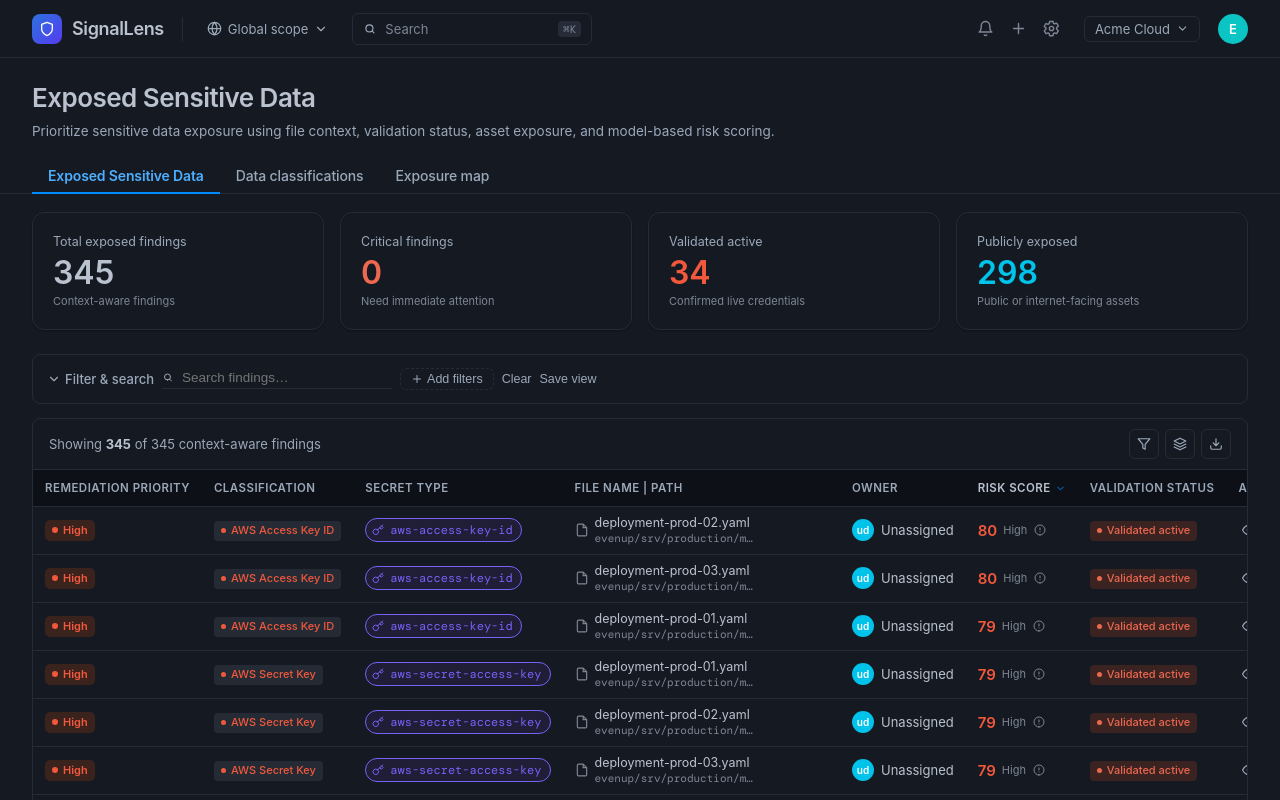
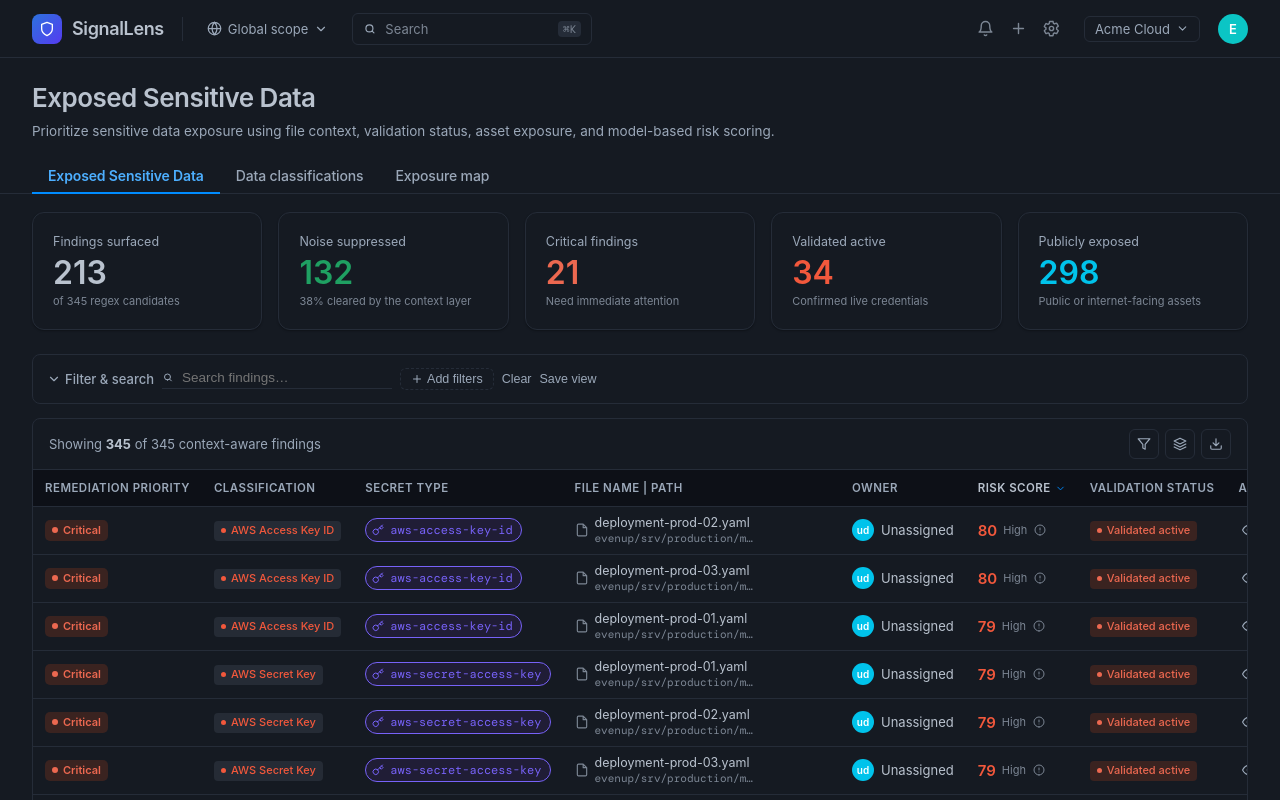
Before and after one commit to eladdamti100/upwind-context-scanner, a React (Vite) app: page / in a window 1280 px wide. Built offline with nearby package versions, Linux system fonts and the light colour scheme; a web font is replaced by a local one.

Commit message:
feat: integrate DomainRulesBanner to display suppression reasons in DetailDrawer and RiskPopover; enhance SummaryCards with surfaced and suppressed findings metrics

```diff
--- a/src/components/findings/DetailDrawer.tsx
+++ b/src/components/findings/DetailDrawer.tsx
@@ -11,6 +11,7 @@
 import { useStore } from '../../state/StoreContext';
 import { Icon } from '../common/Icon';
 import { SeverityBadge } from '../common/SeverityBadge';
+import { DomainRulesBanner } from './DomainRulesBanner';
 
 // Inject keyframes once into document head (no-op if already present)
 function ensureSlideKeyframes() {
@@ -369,6 +370,7 @@
         {/* ── 5. Score breakdown ────────────────────────────────────────── */}
         <Section>
           <SectionLabel>Score breakdown</SectionLabel>
+          <DomainRulesBanner finding={sel} />
           <div style={{ display: 'flex', flexDirection: 'column', gap: 8 }}>
             {breakdown.map(row => (
               <div key={row.label}>
--- /dev/null
+++ b/src/components/findings/DomainRulesBanner.tsx
@@ -0,0 +1,39 @@
+// DomainRulesBanner.tsx — shows when the DomainRulesAgent (the post-regex
+// structural/semantic filter) hard-suppressed a candidate, with the named cause.
+// Rendered in the risk-breakdown surfaces (DetailDrawer + RiskPopover). Inline
+// styles + CSS vars only; never displays a full secret value.
+import type { Finding } from '../../types';
+
+export function DomainRulesBanner({ finding }: { finding: Finding }) {
+  if (!finding.suppressedByAgent) return null;
+  const reason = finding.suppressReason ?? 'failed structural / semantic validation';
+
+  return (
+    <div
+      role="note"
+      aria-label="DomainRulesAgent suppression"
+      style={{
+        display: 'flex',
+        alignItems: 'flex-start',
+        gap: 8,
+        padding: '8px 10px',
+        marginBottom: 14,
+        borderRadius: 6,
+        border: '1px solid var(--severity-safe)',
+        background: 'var(--severity-safe-bg, rgba(34,197,94,0.10))',
+      }}
+    >
+      <span style={{ color: 'var(--severity-safe)', flexShrink: 0, lineHeight: 1.4, fontSize: 12 }}>
+        ⛉
+      </span>
+      <div style={{ display: 'flex', flexDirection: 'column', gap: 2 }}>
+        <span style={{ fontSize: 11.5, fontWeight: 600, color: 'var(--severity-safe)' }}>
+          Suppressed by DomainRulesAgent
+        </span>
+        <span style={{ fontSize: 12, color: 'var(--text-secondary)', lineHeight: 1.45 }}>
+          {reason}
+        </span>
+      </div>
+    </div>
+  );
+}
--- a/src/components/findings/RiskPopover.tsx
+++ b/src/components/findings/RiskPopover.tsx
@@ -8,6 +8,7 @@
 import { buildBreakdown } from '../../lib/scoring';
 import { useStore } from '../../state/StoreContext';
 import { Icon } from '../common/Icon';
+import { DomainRulesBanner } from './DomainRulesBanner';
 
 export function RiskPopover() {
   const { state, dispatch } = useStore();
@@ -103,6 +104,9 @@
           </span>
         </div>
 
+        {/* DomainRulesAgent suppression banner (when applicable) */}
+        <DomainRulesBanner finding={f} />
+
         {/* Breakdown bars */}
         <div style={{ display: 'flex', flexDirection: 'column', gap: 10, marginBottom: 16 }}>
           {breakdown.map(bar => (
--- a/src/components/findings/SummaryCards.tsx
+++ b/src/components/findings/SummaryCards.tsx
@@ -42,6 +42,13 @@
 
   const totalCount = FINDINGS.length;
 
+  // Noise the context layer silenced vs. the real findings it surfaces.
+  const suppressedCount = FINDINGS.filter(
+    (f) => effPriority(f, sensitivity) === 'suppressed',
+  ).length;
+  const surfacedCount = totalCount - suppressedCount;
+  const reductionPct = totalCount ? Math.round((100 * suppressedCount) / totalCount) : 0;
+
   const criticalCount = FINDINGS.filter(
     (f) => effPriority(f, sensitivity) === 'critical',
   ).length;
@@ -58,16 +65,22 @@
     <div
       style={{
         display: 'grid',
-        gridTemplateColumns: 'repeat(4, 1fr)',
+        gridTemplateColumns: 'repeat(auto-fit, minmax(200px, 1fr))',
         gap: 16,
         marginBottom: 24,
       }}
     >
       <Card
-        label="Total exposed findings"
-        value={totalCount}
+        label="Findings surfaced"
+        value={surfacedCount}
         color="var(--text-primary)"
-        helper="Context-aware findings"
+        helper={`of ${totalCount} regex candidates`}
+      />
+      <Card
+        label="Noise suppressed"
+        value={suppressedCount}
+        color="var(--severity-safe)"
+        helper={`${reductionPct}% cleared by the context layer`}
       />
       <Card
         label="Critical findings"
--- a/src/data/evenup.ts
+++ b/src/data/evenup.ts
@@ -6,6 +6,7 @@
 // fields are absent from the input JSON; masked_value already contains
 // glyphs (e.g. "E****", "claims@****************").
 // ============================================================================
+/// <reference types="vite/client" />
 
 import type {
   Finding,
@@ -20,8 +21,10 @@
   AccessScope,
   ValidationStatus,
   AssetCriticality,
+  FindingContextObject,
+  Sensitivity,
 } from '../types';
-import { extractFeatures } from '../lib/features';
+import { extractFeatures, buildCorpusStats } from '../lib/features';
 import { evaluateRules } from '../lib/rules';
 import { mockLightGBM } from '../lib/lgbm';
 import {
@@ -107,6 +110,35 @@
 
 const RAW = rawFindings as unknown as RawFinding[];
 const RAW_ASSETS = rawAssets as unknown as RawAsset[];
+
+// ---- Offline SLM predictions (DSPM Semantic Guardrail) ----------------------
+// The async SLM layer (src/lib/lgbm.ts) runs offline via scripts/enrich-slm.ts
+// and writes DB/slm-predictions.json. The live (synchronous) pipeline reads
+// those verdicts here and uses the SLM's secret_probability in place of the
+// mock LightGBM probability when a prediction exists for a finding.
+//
+// DB/ is gitignored generator output, so we load it DEFENSIVELY with
+// import.meta.glob: when the file is absent (fresh checkout / CI), the glob
+// resolves to an empty map and every finding falls back to the mock — the build
+// never breaks and live scoring is unchanged.
+interface SlmPredictionRow {
+  finding_id: string;
+  secret_probability: number;
+  model_classification: string;
+  reason: string;
+  model: string;
+}
+const slmPredictionModules = import.meta.glob<{ default: SlmPredictionRow[] }>(
+  '../../DB/slm-predictions.json',
+  { eager: true },
+);
+const SLM_PREDICTIONS: Record<string, SlmPredictionRow> = (() => {
+  const map: Record<string, SlmPredictionRow> = {};
+  for (const mod of Object.values(slmPredictionModules)) {
+    for (const row of mod.default ?? []) map[row.finding_id] = row;
+  }
+  return map;
+})();
 
 // ---- Mapping helpers ---------------------------------------------------------
 
@@ -226,25 +258,13 @@
 
 // ---- Build FINDINGS ---------------------------------------------------------
 
-export const FINDINGS: Finding[] = RAW.map((raw, i) => {
-  const { file, candidate, regex, local_context, scan_metadata, ground_truth: gt } = raw;
-
-  const vertical = toVertical(scan_metadata.customer_vertical);
-  const regexConf = regexNum(regex.regex_confidence);
-  const detectedType = toDetectedType(gt, candidate);
-  const displayName = toDisplayName(detectedType, candidate.detected_type);
-  const category = toCategory(candidate.detected_type, gt.label);
-
-  // Look up asset
-  const asset = ASSET_MAP[gt.asset_id];
-  const assetCtx = {
-    storageExposure: toExposure(asset?.storage_exposure ?? gt.storage_exposure),
-    assetCriticality: toCriticality(asset?.asset_criticality ?? gt.asset_criticality),
-    cloudProvider: toCloud(asset?.cloud_provider ?? 'aws'),
-  };
-
-  // Build FindingContextObject (camelCase)
-  const ctx = {
+// Build the masked FindingContextObject (camelCase) from a raw record. Hoisted
+// so the full set of contexts can be assembled once before scoring — that lets
+// us compute repo-wide pattern frequency (buildCorpusStats) across every
+// candidate and thread it back into per-finding feature extraction.
+function buildContext(raw: RawFinding): FindingContextObject {
+  const { file, candidate, regex, local_context, scan_metadata } = raw;
+  return {
     findingId: raw.finding_id,
     file: {
       fileName: file.file_name,
@@ -268,7 +288,7 @@
     regex: {
       ruleId: regex.rule_id,
       ruleSource: regex.rule_source,
-      regexConfidence: regexConf,
+      regexConfidence: regexNum(regex.regex_confidence),
     },
     localContext: {
       lineTextMasked: local_context.line_text_masked,
@@ -276,8 +296,8 @@
       nextLinesMasked: [],
     },
     scanMetadata: {
-      sensitivityMode: (scan_metadata.sensitivity_mode || 'balanced') as Finding['activity'] extends never ? never : 'strict' | 'balanced' | 'flexible',
-      customerVertical: vertical,
+      sensitivityMode: (scan_metadata.sensitivity_mode || 'balanced') as Sensitivity,
+      customerVertical: toVertical(scan_metadata.customer_vertical),
       enabledRulePacks: scan_metadata.enabled_rule_packs,
     },
     // Bridge the Go-computed structural verdicts (signals-bridge). These are the
@@ -295,13 +315,48 @@
         }
       : undefined,
   };
+}
+
+// Assemble every masked context once, then compute the global structural-pattern
+// frequency map across the whole corpus. Threaded into extractFeatures below so
+// the frequency/pattern features are active on the live dashboard path.
+const CONTEXTS: FindingContextObject[] = RAW.map(buildContext);
+const CORPUS_STATS = buildCorpusStats(CONTEXTS);
+
+export const FINDINGS: Finding[] = RAW.map((raw, i) => {
+  const { file, candidate, regex, scan_metadata, ground_truth: gt } = raw;
+
+  const vertical = toVertical(scan_metadata.customer_vertical);
+  const regexConf = regexNum(regex.regex_confidence);
+  const detectedType = toDetectedType(gt, candidate);
+  const displayName = toDisplayName(detectedType, candidate.detected_type);
+  const category = toCategory(candidate.detected_type, gt.label);
+
+  // Look up asset
+  const asset = ASSET_MAP[gt.asset_id];
+  const assetCtx = {
+    storageExposure: toExposure(asset?.storage_exposure ?? gt.storage_exposure),
+    assetCriticality: toCriticality(asset?.asset_criticality ?? gt.asset_criticality),
+    cloudProvider: toCloud(asset?.cloud_provider ?? 'aws'),
+  };
+
+  // Masked context assembled above; reuse it so feature extraction sees the
+  // same object that fed the corpus-frequency map.
+  const ctx = CONTEXTS[i];
 
   // Run pipeline
-  const features = extractFeatures(ctx, assetCtx);
+  const features = extractFeatures(ctx, assetCtx, CORPUS_STATS);
   const rules = evaluateRules(features);
   const lgbm = mockLightGBM.predict(features);
   const acc = toAccessScope(gt);
   const exp = toExposure(gt.storage_exposure);
+
+  // Model probability: prefer the offline SLM verdict when one exists for this
+  // finding, otherwise fall back to the deterministic mock LightGBM. (With no
+  // SLM endpoint configured the offline run uses the same scorer as the mock,
+  // so this is a no-op until a real local SLM produces non-mock probabilities.)
+  const slmPred = SLM_PREDICTIONS[raw.finding_id];
+  const modelProbability = slmPred ? slmPred.secret_probability : lgbm.secretProbability;
 
   // A fired guardrail means a real, well-formed credential → it is floored and
   // NEVER suppressed (recall guard). Otherwise the DomainRulesAgent's structural
@@ -313,7 +368,7 @@
   // suppression collapses it toward zero so every downstream consumer — the
   // remediation score, the priority band, AND the exported probability the
   // evaluation thresholds — reflects "this cannot be a real secret".
-  let authenticity = authenticityScore(regexConf, rules.score, lgbm.secretProbability);
+  let authenticity = authenticityScore(regexConf, rules.score, modelProbability);
   if (applySuppress) authenticity = Math.min(authenticity, 3);
   const remediation = remediationPriority(authenticity, acc, exp, detectedType, 'unknown');
 
@@ -369,7 +424,9 @@
     scores: {
       regexConfidence: regexConf,
       deterministicRules: rules.score,
-      lgbmProbability: lgbm.secretProbability,
+      // The model probability actually fed into authenticity — the SLM verdict
+      // when present, else the mock LightGBM probability.
+      lgbmProbability: modelProbability,
       authenticityScore: authenticity,
       accessScore: accessScore(acc),
       exposureScore: exposureScore(exp),
@@ -380,11 +437,19 @@
     riskUpReasons: rules.triggered
       .filter(t => t.direction === 'increase')
       .map(t => t.label),
-    riskDownReasons: rules.triggered
-      .filter(t => t.direction === 'decrease')
-      .map(t => t.label),
+    // Deterministic decrease rules, plus the SLM's own reason when it judged the
+    // candidate to be a non-secret — so any SLM-driven downgrade is explained in
+    // the UI alongside the rule-based reasons.
+    riskDownReasons: [
+      ...rules.triggered.filter(t => t.direction === 'decrease').map(t => t.label),
+      ...(slmPred && slmPred.model_classification !== 'true_secret'
+        ? [`SLM (${slmPred.model_classification.replace(/_/g, ' ')}): ${slmPred.reason}`]
+        : []),
+    ],
     explanation,
     isFalsePositive,
+    suppressedByAgent,
+    suppressReason: suppressedByAgent ? rules.suppressReason : undefined,
   } satisfies Finding;
 });
 
--- a/src/lib/rules.ts
+++ b/src/lib/rules.ts
@@ -233,33 +233,46 @@
 // ---------------------------------------------------------------------------
 // Guardrails
 // ---------------------------------------------------------------------------
-// Guardrails are gated on `structurallyValid` so a structurally-impossible
-// value wearing a high-severity type (e.g. a low-entropy AKIA stub) can never be
-// force-floored — only a real, well-formed credential gets the floor.
+// Detected types arrive in either kebab ('aws-access-key') or the corpus's
+// underscore form ('cloud_key', 'database_password'); normalize before matching.
+const dt = (f: ContextFeatures): string => f.detectedType.toLowerCase().replace(/_/g, '-');
+
+// A guardrail must only ever FLOOR a genuine secret. `genuine` is the inverse of
+// every authoritative "not a live secret" signal the DomainRulesAgent suppresses
+// on — so a public-by-design / known-test / already-masked / structurally-invalid
+// value can never be accidentally elevated to Critical.
+const genuine = (f: ContextFeatures): boolean =>
+  f.structurallyValid &&
+  f.formatValidForType &&
+  !f.isPublicByDesign &&
+  !f.isKnownTestValue &&
+  !f.isKnownTestVector &&
+  !f.isAlreadyMasked &&
+  !f.isHighEntropySha &&
+  !f.shapeContradictsType;
+
+// High-severity credential types in the corpus + standard kebab vocabulary.
+const CLOUD_CRED_TYPES = ['aws-access-key', 'aws-secret-key', 'cloud-key'];
+const CRITICAL_FLOOR_TYPES = [
+  'aws-access-key', 'aws-secret-key', 'cloud-key', 'pem-private-key',
+  'database-password', 'db-connection-string', 'payment-secret', 'stripe-live-key',
+];
+
 const GUARDRAILS: Guardrail[] = [
   {
     id: 'private-key-floor',
     floor: 'high',
-    when: (f) => f.detectedType === 'pem-private-key' && f.structurallyValid,
+    when: (f) => dt(f) === 'pem-private-key' && genuine(f),
   },
   {
     id: 'cloud-cred-prod-floor',
     floor: 'high',
-    when: (f) =>
-      ['aws-access-key', 'aws-secret-key', 'cloud-key'].includes(f.detectedType) &&
-      f.isProdPath &&
-      f.isConfigFile &&
-      f.structurallyValid,
+    when: (f) => CLOUD_CRED_TYPES.includes(dt(f)) && f.isProdPath && f.isConfigFile && genuine(f),
   },
   {
     id: 'public-critical-floor',
     floor: 'critical',
-    when: (f) =>
-      f.isPubliclyAccessible &&
-      f.structurallyValid &&
-      ['aws-access-key', 'aws-secret-key', 'pem-private-key', 'database-password'].includes(
-        f.detectedType
-      ),
+    when: (f) => f.isPubliclyAccessible && genuine(f) && CRITICAL_FLOOR_TYPES.includes(dt(f)),
   },
 ];
 
--- a/src/types.ts
+++ b/src/types.ts
@@ -233,6 +233,10 @@
   activity: ActivitySignal;
   scores: RiskScoreBreakdown;
   isFalsePositive?: boolean;
+  // Set when the DomainRulesAgent hard-suppressed this candidate (structural /
+  // semantic proof it is not a live secret). `suppressReason` is the named cause.
+  suppressedByAgent?: boolean;
+  suppressReason?: string;
   riskUpReasons: string[];
   riskDownReasons: string[];
   explanation: string;
```
